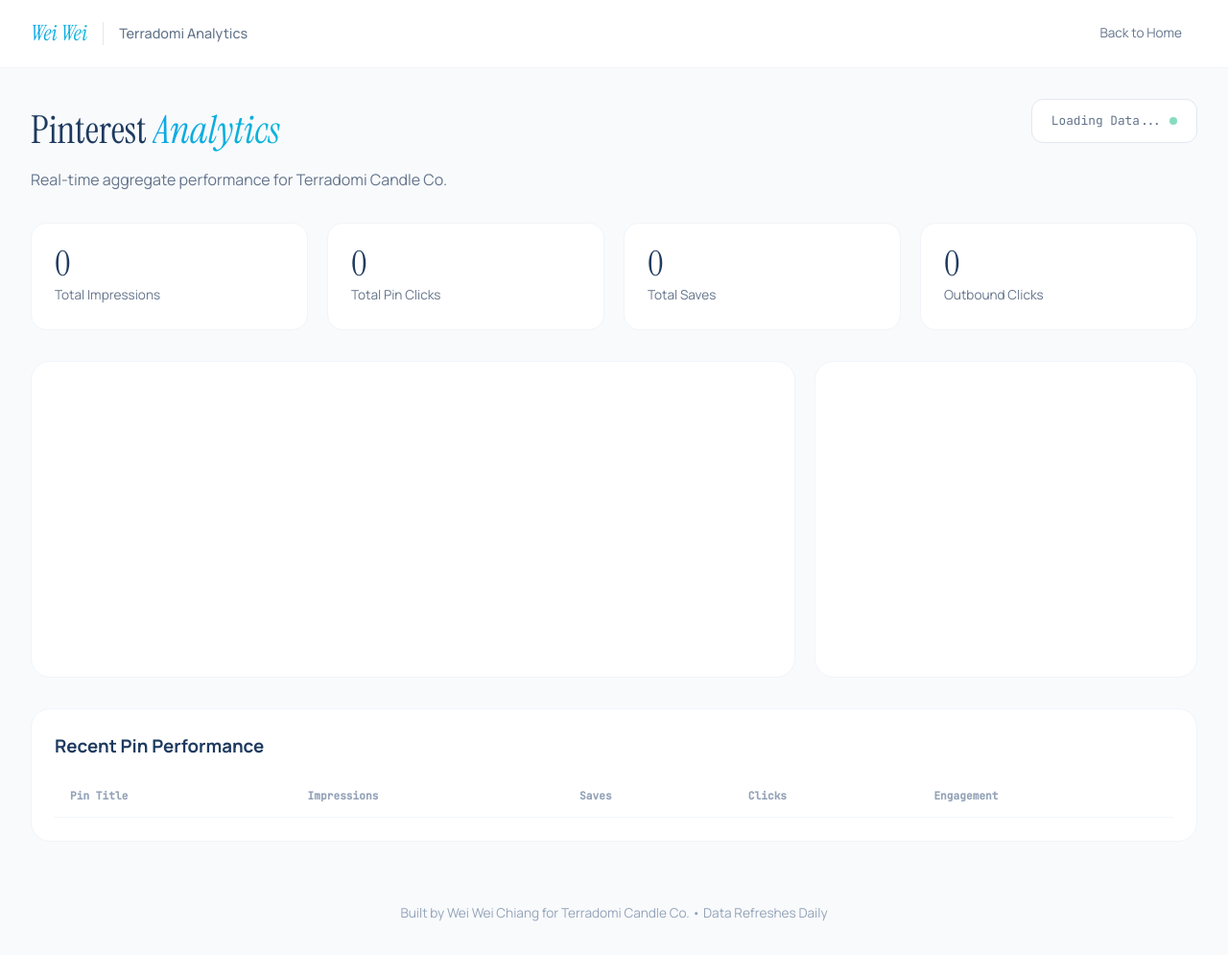
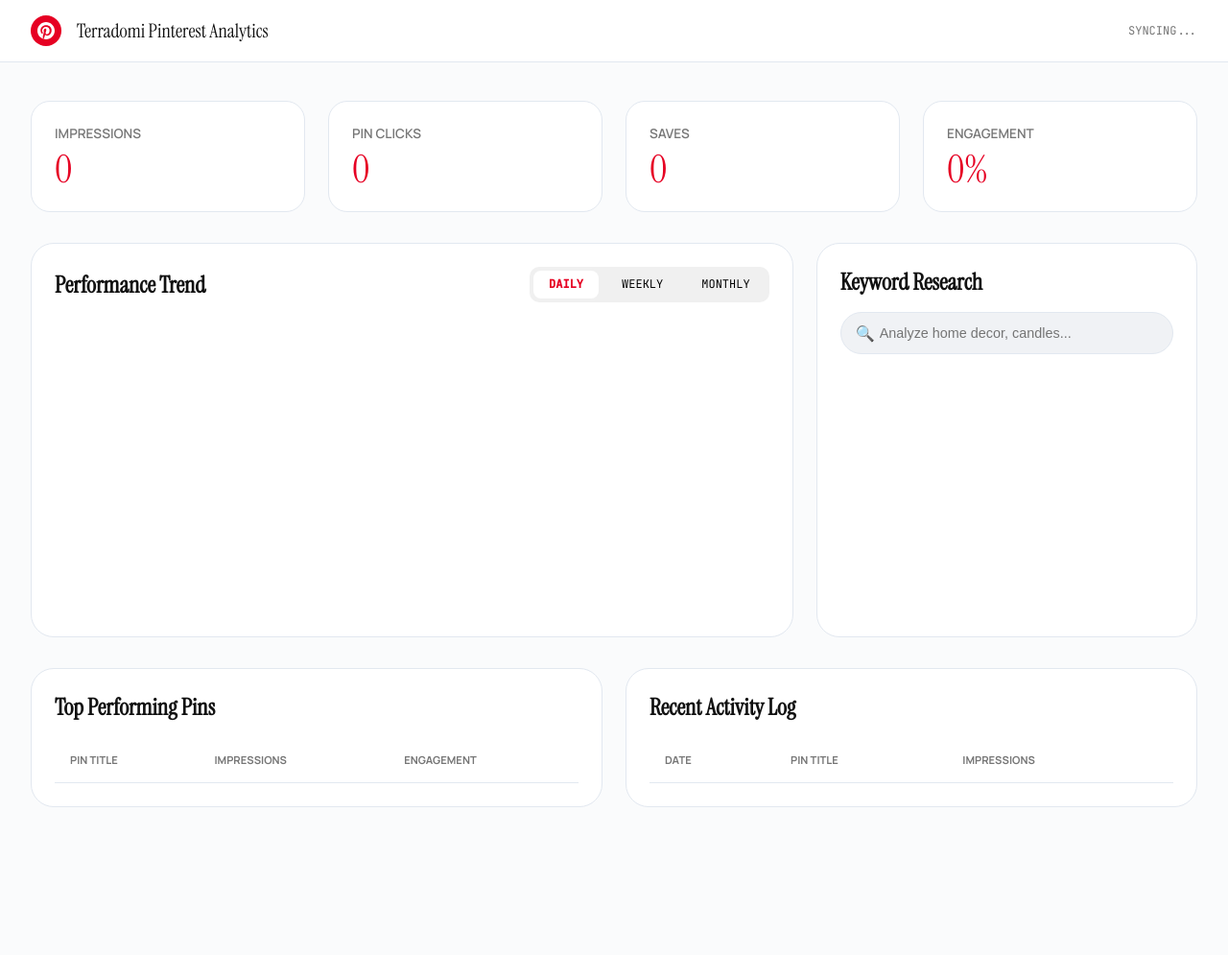
Before and after one commit to weiweichiang0813-art/pinterest-analytics, a plain HTML site: page dashboard.html in a window 1280 px wide. Shown: the whole page at 96% size. After the commit the page ends 881 px from the top, so only its background shows below. Drawn offline with nearby package versions, Linux system fonts and the light colour scheme.

Commit message:
Update dashboard title and styling for analytics

```diff
--- a/dashboard.html
+++ b/dashboard.html
@@ -3,277 +3,275 @@
 <head>
     <meta charset="UTF-8">
     <meta name="viewport" content="width=device-width, initial-scale=1.0">
-    <title>Pinterest Analytics Dashboard | Terradomi Candle Co.</title>
+    <title>Terradomi Pinterest Analytics | Professional Portal</title>
     <link rel="preconnect" href="https://fonts.googleapis.com">
-    <link rel="preconnect" href="https://fonts.gstatic.com" crossorigin>
     <link href="https://fonts.googleapis.com/css2?family=Instrument+Serif:ital@0;1&family=Manrope:wght@300;400;500;600;700&family=JetBrains+Mono:wght@400;500&display=swap" rel="stylesheet">
     <script src="https://cdn.jsdelivr.net/npm/chart.js"></script>
     <style>
         :root {
-            --bg: #F8FAFC;
+            --pinterest-red: #E60023;
+            --bg: #FAFBFC;
             --bg-elevated: #FFFFFF;
-            --bg-card: #FFFFFF;
-            --bg-subtle: #F1F5F9;
-            --text: #1E3A5F;
-            --text-muted: #64748B;
-            --text-subtle: #94A3B8;
-            --accent: #0EA5E9;
-            --accent-secondary: #06B6D4;
-            --accent-dim: rgba(14, 165, 233, 0.1);
-            --accent-gradient: linear-gradient(135deg, #0EA5E9, #06B6D4);
+            --text: #111111;
+            --text-muted: #767676;
             --border: #E2E8F0;
-            --border-light: #F1F5F9;
-            --shadow: rgba(14, 165, 233, 0.08);
-            --shadow-lg: rgba(14, 165, 233, 0.15);
-            --success: #10B981;
-            --warning: #F59E0B;
-            --danger: #EF4444;
+            --accent-dim: rgba(230, 0, 35, 0.05);
+            --shadow: rgba(0, 0, 0, 0.05);
         }
 
         * { margin: 0; padding: 0; box-sizing: border-box; }
-        html { scroll-behavior: smooth; }
-        body {
-            font-family: 'Manrope', sans-serif;
-            background: var(--bg);
-            color: var(--text);
-            line-height: 1.6;
-            min-height: 100vh;
-        }
+        body { font-family: 'Manrope', sans-serif; background: var(--bg); color: var(--text); }
 
-        /* Header */
+        /* Header matching Login Page */
         header {
             background: var(--bg-elevated);
-            border-bottom: 1px solid var(--border-light);
+            border-bottom: 1px solid var(--border);
             padding: 1rem 2rem;
-            position: sticky;
-            top: 0;
-            z-index: 100;
-            backdrop-filter: blur(20px);
+            position: sticky; top: 0; z-index: 100;
         }
         .header-content {
-            max-width: 1400px;
-            margin: 0 auto;
-            display: flex;
-            justify-content: space-between;
-            align-items: center;
+            max-width: 1400px; margin: 0 auto;
+            display: flex; justify-content: space-between; align-items: center;
         }
-        .logo-section {
-            display: flex;
-            align-items: center;
-            gap: 1rem;
+        .logo-section { display: flex; align-items: center; gap: 1rem; text-decoration: none; }
+        .logo-icon {
+            width: 32px; height: 32px; background: var(--pinterest-red);
+            border-radius: 50%; display: flex; align-items: center; justify-content: center;
         }
-        .logo {
-            font-family: 'Instrument Serif', serif;
-            font-size: 1.4rem;
-            font-style: italic;
-            background: var(--accent-gradient);
-            -webkit-background-clip: text;
-            -webkit-text-fill-color: transparent;
-            text-decoration: none;
+        .logo-icon svg { width: 18px; height: 18px; fill: white; }
+        .logo-text { font-family: 'Instrument Serif', serif; font-size: 1.25rem; color: var(--text); }
+
+        .dashboard { max-width: 1400px; margin: 0 auto; padding: 2.5rem 2rem; }
+
+        /* Stats Grid */
+        .stats-grid { display: grid; grid-template-columns: repeat(4, 1fr); gap: 1.5rem; margin-bottom: 2rem; }
+        .stat-card {
+            background: var(--bg-elevated); border-radius: 20px; padding: 1.5rem;
+            border: 1px solid var(--border); transition: all 0.3s ease;
         }
-        .logo-divider { width: 1px; height: 24px; background: var(--border); }
-        .page-title { font-size: 0.9rem; color: var(--text-muted); font-weight: 500; }
-        .back-link {
-            display: flex; align-items: center; gap: 0.5rem; color: var(--text-muted); text-decoration: none; font-size: 0.85rem; padding: 0.5rem 1rem; border-radius: 8px; transition: all 0.2s ease;
+        .stat-card:hover { transform: translateY(-3px); box-shadow: 0 10px 30px var(--shadow); border-color: var(--pinterest-red); }
+        .stat-label { font-size: 0.85rem; color: var(--text-muted); font-weight: 600; margin-bottom: 0.5rem; display: block; }
+        .stat-value { font-family: 'Instrument Serif', serif; font-size: 2.5rem; color: var(--pinterest-red); line-height: 1; }
+
+        /* Charts Section */
+        .charts-grid { display: grid; grid-template-columns: 2fr 1fr; gap: 1.5rem; margin-bottom: 2rem; }
+        .card { background: var(--bg-elevated); border-radius: 24px; padding: 1.5rem; border: 1px solid var(--border); }
+        .card-header { display: flex; justify-content: space-between; align-items: center; margin-bottom: 1.5rem; }
+        .card-title { font-family: 'Instrument Serif', serif; font-size: 1.5rem; }
+
+        /* Period Switcher */
+        .tabs { display: flex; gap: 0.5rem; background: #F0F0F0; padding: 0.25rem; border-radius: 10px; }
+        .tab {
+            padding: 0.4rem 1rem; border: none; background: transparent;
+            font-size: 0.75rem; font-family: 'JetBrains Mono', monospace;
+            cursor: pointer; border-radius: 8px; transition: 0.2s;
         }
-        .back-link:hover { background: var(--accent-dim); color: var(--accent); }
+        .tab.active { background: white; color: var(--pinterest-red); font-weight: bold; }
 
-        /* Dashboard Layout */
-        .dashboard { max-width: 1400px; margin: 0 auto; padding: 2rem; }
-        .dashboard-header { display: flex; justify-content: space-between; align-items: flex-start; margin-bottom: 2rem; flex-wrap: wrap; gap: 1rem; }
-        .dashboard-title { font-family: 'Instrument Serif', serif; font-size: 2.5rem; font-weight: 400; color: var(--text); margin-bottom: 0.5rem; }
-        .dashboard-title em { font-style: italic; background: var(--accent-gradient); -webkit-background-clip: text; -webkit-text-fill-color: transparent; }
-        .dashboard-subtitle { color: var(--text-muted); font-size: 1rem; }
-        .date-range { display: flex; align-items: center; gap: 0.5rem; background: var(--bg-elevated); padding: 0.75rem 1.25rem; border-radius: 12px; border: 1px solid var(--border); font-family: 'JetBrains Mono', monospace; font-size: 0.8rem; color: var(--text-muted); }
-        .live-dot { width: 8px; height: 8px; background: var(--success); border-radius: 50%; animation: pulse 2s ease-in-out infinite; }
-        @keyframes pulse { 0%, 100% { opacity: 1; } 50% { opacity: 0.5; } }
+        /* Tables */
+        table { width: 100%; border-collapse: collapse; margin-top: 1rem; }
+        th { text-align: left; padding: 1rem; font-size: 0.7rem; text-transform: uppercase; color: var(--text-muted); border-bottom: 1px solid var(--border); }
+        td { padding: 1rem; border-bottom: 1px solid var(--border); font-size: 0.9rem; }
+        .pin-title { font-weight: 600; color: #333; }
 
-        /* Stats Cards */
-        .stats-grid { display: grid; grid-template-columns: repeat(4, 1fr); gap: 1.25rem; margin-bottom: 2rem; }
-        .stat-card { background: var(--bg-elevated); border: 1px solid var(--border-light); border-radius: 16px; padding: 1.5rem; transition: all 0.3s ease; }
-        .stat-value { font-family: 'Instrument Serif', serif; font-size: 2.25rem; color: var(--text); line-height: 1; margin-bottom: 0.25rem; }
-        .stat-label { font-size: 0.85rem; color: var(--text-muted); }
+        /* Keyword Search Box */
+        .search-box { position: relative; margin-top: 1rem; }
+        .search-input {
+            width: 100%; padding: 0.8rem 1rem 0.8rem 2.5rem;
+            border-radius: 100px; border: 1px solid var(--border);
+            background: #F0F2F5; font-size: 0.9rem;
+        }
+        .search-icon { position: absolute; left: 1rem; top: 50%; transform: translateY(-50%); color: var(--text-muted); }
 
-        /* Charts */
-        .charts-grid { display: grid; grid-template-columns: 2fr 1fr; gap: 1.25rem; margin-bottom: 2rem; }
-        .chart-card { background: var(--bg-elevated); border: 1px solid var(--border-light); border-radius: 20px; padding: 1.5rem; }
-        .chart-container { height: 280px; position: relative; }
-
-        /* Table */
-        .top-pins-card { grid-column: span 2; }
-        .pins-table { width: 100%; border-collapse: collapse; }
-        .pins-table th { text-align: left; padding: 0.75rem 1rem; font-family: 'JetBrains Mono', monospace; font-size: 0.7rem; color: var(--text-subtle); border-bottom: 1px solid var(--border-light); }
-        .pins-table td { padding: 1rem; border-bottom: 1px solid var(--border-light); font-size: 0.9rem; }
-        .pin-title { font-weight: 500; color: var(--text); max-width: 250px; white-space: nowrap; overflow: hidden; text-overflow: ellipsis; }
-
-        /* Keyword Section */
-        .keyword-results { display: grid; grid-template-columns: repeat(auto-fill, minmax(200px, 1fr)); gap: 0.75rem; margin-top: 1rem;}
-        .keyword-tag { background: var(--bg-elevated); border: 1px solid var(--border); border-radius: 10px; padding: 0.75rem 1rem; display: flex; align-items: center; justify-content: space-between; }
-        .keyword-volume { font-family: 'JetBrains Mono', monospace; font-size: 0.75rem; color: var(--accent); background: var(--accent-dim); padding: 0.2rem 0.5rem; border-radius: 4px; }
-
-        .dashboard-footer { text-align: center; padding: 2rem; color: var(--text-subtle); font-size: 0.85rem; }
+        .keyword-results { display: grid; grid-template-columns: repeat(3, 1fr); gap: 0.75rem; margin-top: 1.5rem; }
+        .kw-tag {
+            background: var(--bg-elevated); border: 1px solid var(--border);
+            padding: 0.75rem; border-radius: 12px; font-size: 0.85rem;
+            display: flex; justify-content: space-between;
+        }
+        .kw-vol { color: var(--pinterest-red); font-weight: 700; font-family: 'JetBrains Mono'; }
     </style>
 </head>
 <body>
     <header>
         <div class="header-content">
-            <div class="logo-section">
-                <a href="https://weiweichiang0813-art.github.io/profolio/" class="logo">Wei Wei</a>
-                <div class="logo-divider"></div>
-                <span class="page-title">Terradomi Analytics</span>
-            </div>
-            <a href="index.html" class="back-link">Back to Home</a>
+            <a href="#" class="logo-section">
+                <div class="logo-icon">
+                    <svg viewBox="0 0 24 24"><path d="M12 0C5.373 0 0 5.373 0 12c0 5.084 3.163 9.426 7.627 11.174-.105-.949-.2-2.405.042-3.441.218-.937 1.407-5.965 1.407-5.965s-.359-.719-.359-1.782c0-1.668.967-2.914 2.171-2.914 1.023 0 1.518.769 1.518 1.69 0 1.029-.655 2.568-.994 3.995-.283 1.194.599 2.169 1.777 2.169 2.133 0 3.772-2.249 3.772-5.495 0-2.873-2.064-4.882-5.012-4.882-3.414 0-5.418 2.561-5.418 5.207 0 1.031.397 2.138.893 2.738.098.119.112.224.083.345l-.333 1.36c-.053.22-.174.267-.402.161-1.499-.698-2.436-2.889-2.436-4.649 0-3.785 2.75-7.262 7.929-7.262 4.163 0 7.398 2.967 7.398 6.931 0 4.136-2.607 7.464-6.227 7.464-1.216 0-2.359-.632-2.75-1.378l-.748 2.853c-.271 1.043-1.002 2.35-1.492 3.146C9.57 23.812 10.763 24 12 24c6.627 0 12-5.373 12-12S18.627 0 12 0z"/></svg>
+                </div>
+                <span class="logo-text">Terradomi Pinterest Analytics</span>
+            </a>
+            <div style="font-family: 'JetBrains Mono'; font-size: 0.75rem; color: var(--text-muted);" id="lastSync">SYNCING...</div>
         </div>
     </header>
 
     <main class="dashboard">
-        <div class="dashboard-header">
-            <div>
-                <h1 class="dashboard-title">Pinterest <em>Analytics</em></h1>
-                <p class="dashboard-subtitle">Real-time aggregate performance for Terradomi Candle Co.</p>
+        <div class="stats-grid">
+            <div class="stat-card"><span class="stat-label">IMPRESSIONS</span><div class="stat-value" id="imp">0</div></div>
+            <div class="stat-card"><span class="stat-label">PIN CLICKS</span><div class="stat-value" id="clk">0</div></div>
+            <div class="stat-card"><span class="stat-label">SAVES</span><div class="stat-value" id="sav">0</div></div>
+            <div class="stat-card"><span class="stat-label">ENGAGEMENT</span><div class="stat-value" id="eng">0%</div></div>
+        </div>
+
+        <div class="charts-grid">
+            <div class="card">
+                <div class="card-header">
+                    <h3 class="card-title">Performance Trend</h3>
+                    <div class="tabs">
+                        <button class="tab active" onclick="changePeriod('daily')">DAILY</button>
+                        <button class="tab" onclick="changePeriod('weekly')">WEEKLY</button>
+                        <button class="tab" onclick="changePeriod('monthly')">MONTHLY</button>
+                    </div>
+                </div>
+                <div style="height: 300px;"><canvas id="mainChart"></canvas></div>
             </div>
-            <div class="date-range" id="syncStatus">
-                Loading Data...
-                <div class="live-dot"></div>
+            <div class="card">
+                <h3 class="card-title">Keyword Research</h3>
+                <div class="search-box">
+                    <span class="search-icon">🔍</span>
+                    <input type="text" class="search-input" id="kwInput" placeholder="Analyze home decor, candles..." onkeyup="searchKeywords()">
+                </div>
+                <div class="keyword-results" id="kwResults"></div>
             </div>
         </div>
 
-        <div class="stats-grid">
-            <div class="stat-card"><div class="stat-value" id="impressions">0</div><div class="stat-label">Total Impressions</div></div>
-            <div class="stat-card"><div class="stat-value" id="pinClicks">0</div><div class="stat-label">Total Pin Clicks</div></div>
-            <div class="stat-card"><div class="stat-value" id="saves">0</div><div class="stat-label">Total Saves</div></div>
-            <div class="stat-card"><div class="stat-value" id="outboundClicks">0</div><div class="stat-label">Outbound Clicks</div></div>
-        </div>
-
-        <div class="charts-grid">
-            <div class="chart-card">
-                <div class="chart-container"><canvas id="performanceChart"></canvas></div>
+        <div style="display: grid; grid-template-columns: 1fr 1fr; gap: 1.5rem;">
+            <div class="card">
+                <h3 class="card-title">Top Performing Pins</h3>
+                <table id="topPinsTable">
+                    <thead><tr><th>Pin Title</th><th>Impressions</th><th>Engagement</th></tr></thead>
+                    <tbody></tbody>
+                </table>
             </div>
-            <div class="chart-card">
-                <div class="chart-container"><canvas id="engagementChart"></canvas></div>
+            <div class="card">
+                <h3 class="card-title">Recent Activity Log</h3>
+                <table id="recentLogTable">
+                    <thead><tr><th>Date</th><th>Pin Title</th><th>Impressions</th></tr></thead>
+                    <tbody></tbody>
+                </table>
             </div>
         </div>
-
-        <div class="chart-card top-pins-card">
-            <h3 style="margin-bottom: 1rem;">Recent Pin Performance</h3>
-            <table class="pins-table">
-                <thead><tr><th>Pin Title</th><th>Impressions</th><th>Saves</th><th>Clicks</th><th>Engagement</th></tr></thead>
-                <tbody id="pinsTableBody"></tbody>
-            </table>
-        </div>
     </main>
-
-    <footer class="dashboard-footer">
-        <p>Built by Wei Wei Chiang for Terradomi Candle Co. • Data Refreshes Daily</p>
-    </footer>
 
     <script>
         const SHEET_ID = '1A3RLxLbjffrOy7CSqQKJ3nLP-JkuTLp8z6a2GhXAlmg';
         const DATA_SHEET = 'Pinterest%20Analytics%20Data';
+        const KW_SHEET = 'Keywords';
 
-        let perfChart;
+        let rawRows = [];
+        let trendChart;
 
-        async function initDashboard() {
+        async function init() {
             const url = `https://docs.google.com/spreadsheets/d/${SHEET_ID}/gviz/tq?tqx=out:json&sheet=${DATA_SHEET}`;
-
             try {
                 const response = await fetch(url);
                 const text = await response.text();
                 const data = JSON.parse(text.substr(47).slice(0, -2));
-                const rows = data.table.rows;
+                rawRows = data.table.rows;
 
-                // --- 數據加總處理 (按日期聚合) ---
-                const dailyData = {};
-                rows.forEach(r => {
-                    const dateRaw = r.c[0].v;
-                    // 處理日期格式問題
-                    const dateKey = (typeof dateRaw === 'string') ? dateRaw : "2026 Data";
+                updateStats();
+                changePeriod('daily');
+                renderTables();
+                searchKeywords(); // Load initial trends
 
-                    if (!dailyData[dateKey]) {
-                        dailyData[dateKey] = { imp: 0, saves: 0, clicks: 0, outbound: 0, count: 0 };
-                    }
-                    dailyData[dateKey].imp += (r.c[1]?.v || 0);
-                    dailyData[dateKey].saves += (r.c[2]?.v || 0);
-                    dailyData[dateKey].clicks += (r.c[3]?.v || 0);
-                    dailyData[dateKey].outbound += (r.c[4]?.v || 0);
-                    dailyData[dateKey].count++;
-                });
-
-                const dateKeys = Object.keys(dailyData).sort();
-                const latestDate = dateKeys[dateKeys.length - 1];
-                const latest = dailyData[latestDate];
-
-                // 更新頂部數據
-                document.getElementById('impressions').innerText = formatNum(latest.imp);
-                document.getElementById('pinClicks').innerText = formatNum(latest.clicks);
-                document.getElementById('saves').innerText = formatNum(latest.saves);
-                document.getElementById('outboundClicks').innerText = formatNum(latest.outbound);
-                document.getElementById('syncStatus').innerHTML = `Last Updated: ${latestDate} <div class="live-dot"></div>`;
-
-                // 渲染趨勢圖
-                renderTrendChart(dateKeys, dailyData);
-                // 渲染圓餅圖
-                renderEngageChart(latest);
-                // 渲染表格 (顯示最後 5 筆原始 Pin)
-                renderTable(rows.slice(-5).reverse());
-
-            } catch (err) {
-                console.error("Dashboard Error:", err);
-            }
+                document.getElementById('lastSync').innerText = `LAST SYNC: ${rawRows[rawRows.length-1].c[0].v}`;
+            } catch (e) { console.error(e); }
         }
 
-        function formatNum(n) {
-            return n >= 1000 ? (n/1000).toFixed(1) + 'K' : n;
+        function updateStats() {
+            let tImp = 0, tSav = 0, tClk = 0;
+            rawRows.forEach(r => {
+                tImp += (r.c[1]?.v || 0);
+                tSav += (r.c[2]?.v || 0);
+                tClk += (r.c[3]?.v || 0);
+            });
+            document.getElementById('imp').innerText = formatNum(tImp);
+            document.getElementById('clk').innerText = formatNum(tClk);
+            document.getElementById('sav').innerText = formatNum(tSav);
+            document.getElementById('eng').innerText = ((tClk + tSav) / tImp * 100).toFixed(1) + '%';
         }
 
-        function renderTrendChart(labels, dailyData) {
-            const ctx = document.getElementById('performanceChart').getContext('2d');
-            new Chart(ctx, {
+        function changePeriod(mode) {
+            document.querySelectorAll('.tab').forEach(t => t.classList.remove('active'));
+            event?.target?.classList?.add('active');
+
+            let aggregated = {};
+            rawRows.forEach(r => {
+                let d = r.c[0].v; // 格式 YYYY-MM-DD
+                let key = d;
+                if(mode === 'monthly') key = d.substring(0, 7);
+                if(mode === 'weekly') {
+                    let date = new Date(d);
+                    key = d.substring(0, 4) + "-W" + Math.ceil(date.getDate() / 7);
+                }
+                if(!aggregated[key]) aggregated[key] = 0;
+                aggregated[key] += (r.c[1]?.v || 0);
+            });
+
+            const labels = Object.keys(aggregated).sort();
+            const values = labels.map(l => aggregated[l]);
+
+            if(trendChart) trendChart.destroy();
+            trendChart = new Chart(document.getElementById('mainChart').getContext('2d'), {
                 type: 'line',
                 data: {
                     labels: labels,
                     datasets: [{
-                        label: 'Total Impressions',
-                        data: labels.map(l => dailyData[l].imp),
-                        borderColor: '#0EA5E9',
-                        backgroundColor: 'rgba(14, 165, 233, 0.1)',
-                        fill: true, tension: 0.4
+                        label: 'Impressions',
+                        data: values,
+                        borderColor: '#E60023',
+                        backgroundColor: 'rgba(230, 0, 35, 0.05)',
+                        fill: true, tension: 0.3, borderWidth: 3, pointRadius: 5
                     }]
                 },
                 options: { responsive: true, maintainAspectRatio: false }
             });
         }
 
-        function renderEngageChart(latest) {
-            const ctx = document.getElementById('engagementChart').getContext('2d');
-            new Chart(ctx, {
-                type: 'doughnut',
-                data: {
-                    labels: ['Saves', 'Clicks', 'Outbound'],
-                    datasets: [{
-                        data: [latest.saves, latest.clicks, latest.outbound],
-                        backgroundColor: ['#0EA5E9', '#06B6D4', '#10B981'],
-                        borderWidth: 0
-                    }]
-                },
-                options: { responsive: true, maintainAspectRatio: false, cutout: '70%' }
-            });
-        }
+        function renderTables() {
+            // Top Pins (Sorted by Impressions)
+            const sorted = [...rawRows].sort((a,b) => (b.c[1]?.v || 0) - (a.c[1]?.v || 0)).slice(0, 5);
+            document.querySelector('#topPinsTable tbody').innerHTML = sorted.map(r => `
+                <tr>
+                    <td class="pin-title">${r.c[6]?.v || 'Untitled'}</td>
+                    <td>${formatNum(r.c[1]?.v || 0)}</td>
+                    <td style="color:green; font-weight:bold;">${r.c[5]?.v || 0}%</td>
+                </tr>
+            `).join('');
 
-        function renderTable(recentRows) {
-            const body = document.getElementById('pinsTableBody');
-            body.innerHTML = recentRows.map(r => `
+            // Recent Log
+            const recent = [...rawRows].slice(-5).reverse();
+            document.querySelector('#recentLogTable tbody').innerHTML = recent.map(r => `
                 <tr>
-                    <td><div class="pin-title">${r.c[6]?.v || 'Terradomi Pin'}</div></td>
+                    <td>${r.c[0].v}</td>
+                    <td>${r.c[6]?.v || 'Untitled'}</td>
                     <td>${formatNum(r.c[1]?.v || 0)}</td>
-                    <td>${r.c[2]?.v || 0}</td>
-                    <td>${r.c[3]?.v || 0}</td>
-                    <td><span style="color:#10B981">${r.c[5]?.v || 0}%</span></td>
                 </tr>
             `).join('');
         }
 
-        window.onload = initDashboard;
+        async function searchKeywords() {
+            const input = document.getElementById('kwInput').value.toLowerCase();
+            const url = `https://docs.google.com/spreadsheets/d/${SHEET_ID}/gviz/tq?tqx=out:json&sheet=${KW_SHEET}`;
+            try {
+                const response = await fetch(url);
+                const text = await response.text();
+                const data = JSON.parse(text.substr(47).slice(0, -2));
+                const kwRows = data.table.rows;
+
+                const filtered = kwRows.filter(r => r.c[1].v.toLowerCase().includes(input)).slice(0, 6);
+                document.getElementById('kwResults').innerHTML = filtered.map(r => `
+                    <div class="kw-tag">
+                        <span>${r.c[1].v}</span>
+                        <span class="kw-vol">${r.c[2].v}</span>
+                    </div>
+                `).join('');
+            } catch(e) {}
+        }
+
+        function formatNum(n) { return n >= 1000 ? (n/1000).toFixed(1) + 'K' : n; }
+
+        init();
     </script>
 </body>
 </html>
```
